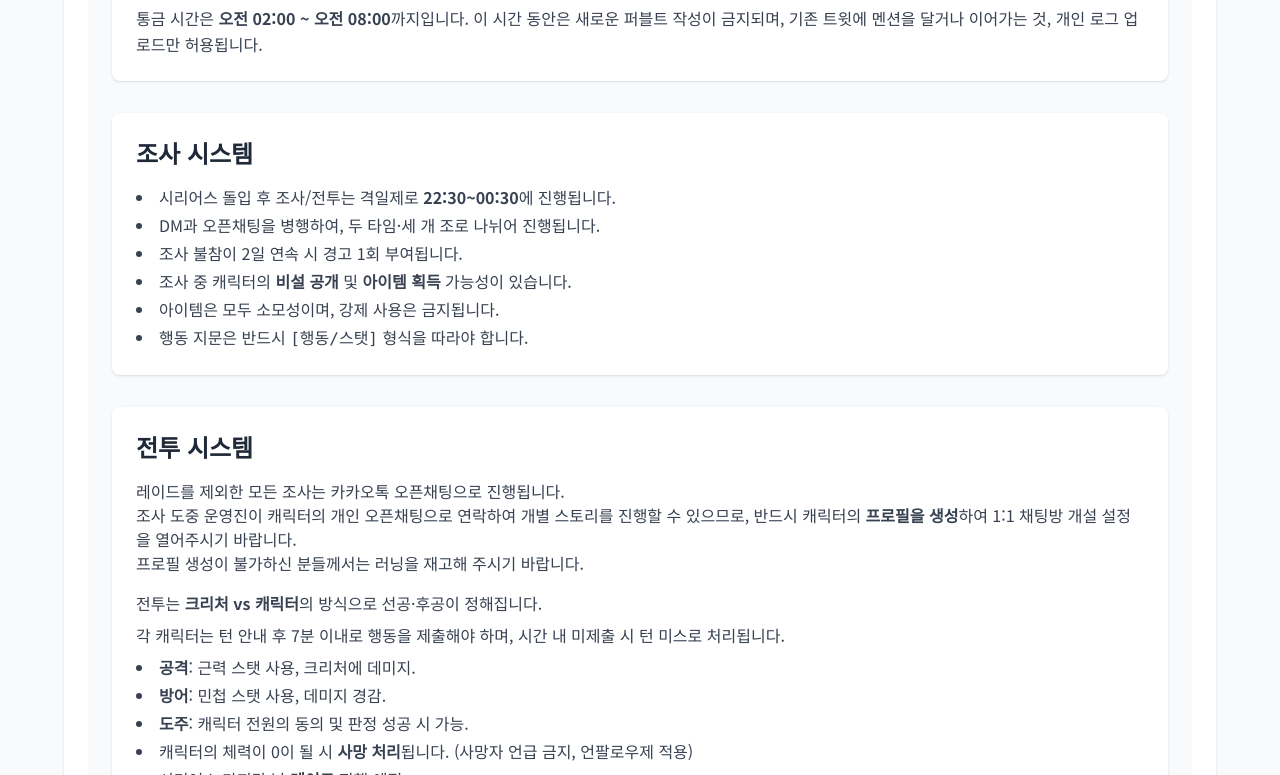
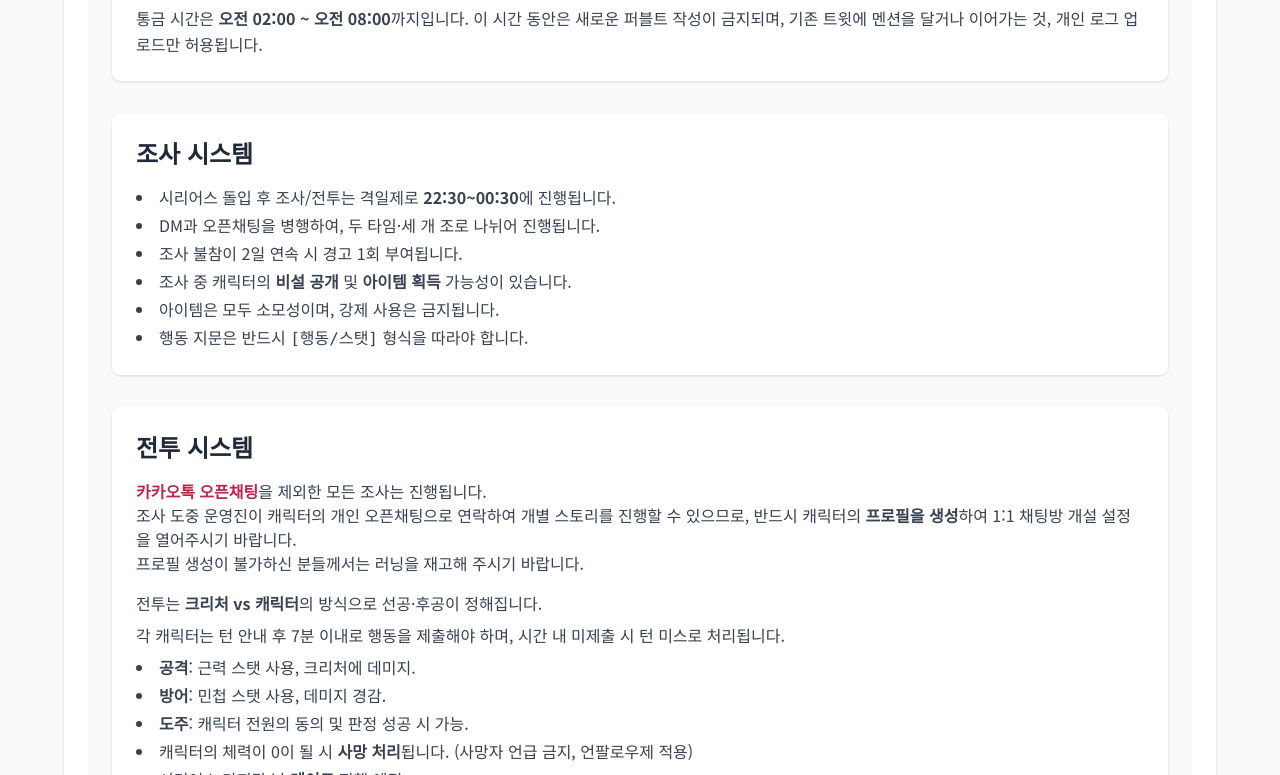
Before and after one commit to Ch1oeKim/JeongBiHighSchool-homepage, a plain HTML site: page system.html in a window 1280 px wide. Shown: the part 417-1192 px from the top of the page. Drawn offline with nearby package versions, Linux system fonts and the light colour scheme.

Commit message:
Update system.html

```diff
--- a/system.html
+++ b/system.html
@@ -67,12 +67,12 @@
 <article class="bg-white p-6 rounded-lg shadow mb-8">
   <h3 class="text-2xl font-semibold text-gray-800 mb-4">전투 시스템</h3>
 
-  <p class="text-gray-700 mb-4">
-    레이드를 제외한 모든 조사는 카카오톡 오픈채팅으로 진행됩니다. <br>
-    조사 도중 운영진이 캐릭터의 개인 오픈채팅으로 연락하여 개별 스토리를 진행할 수 있으므로, 반드시 캐릭터의
-    <strong>프로필을 생성</strong>하여 1:1 채팅방 개설 설정을 열어주시기 바랍니다. <br>
-    프로필 생성이 불가하신 분들께서는 러닝을 재고해 주시기 바랍니다.
-  </p>
+<p class="text-gray-700 mb-4">
+  <span class="font-bold text-[#BB2649]">카카오톡 오픈채팅</span>을 제외한 모든 조사는 진행됩니다. <br>
+  조사 도중 운영진이 캐릭터의 개인 오픈채팅으로 연락하여 개별 스토리를 진행할 수 있으므로, 반드시 캐릭터의
+  <strong>프로필을 생성</strong>하여 1:1 채팅방 개설 설정을 열어주시기 바랍니다. <br>
+  프로필 생성이 불가하신 분들께서는 러닝을 재고해 주시기 바랍니다.
+</p>
 
   <p class="text-gray-700 mb-2">
     전투는 <strong>크리처 vs 캐릭터</strong>의 방식으로 선공·후공이 정해집니다. </p>
```
